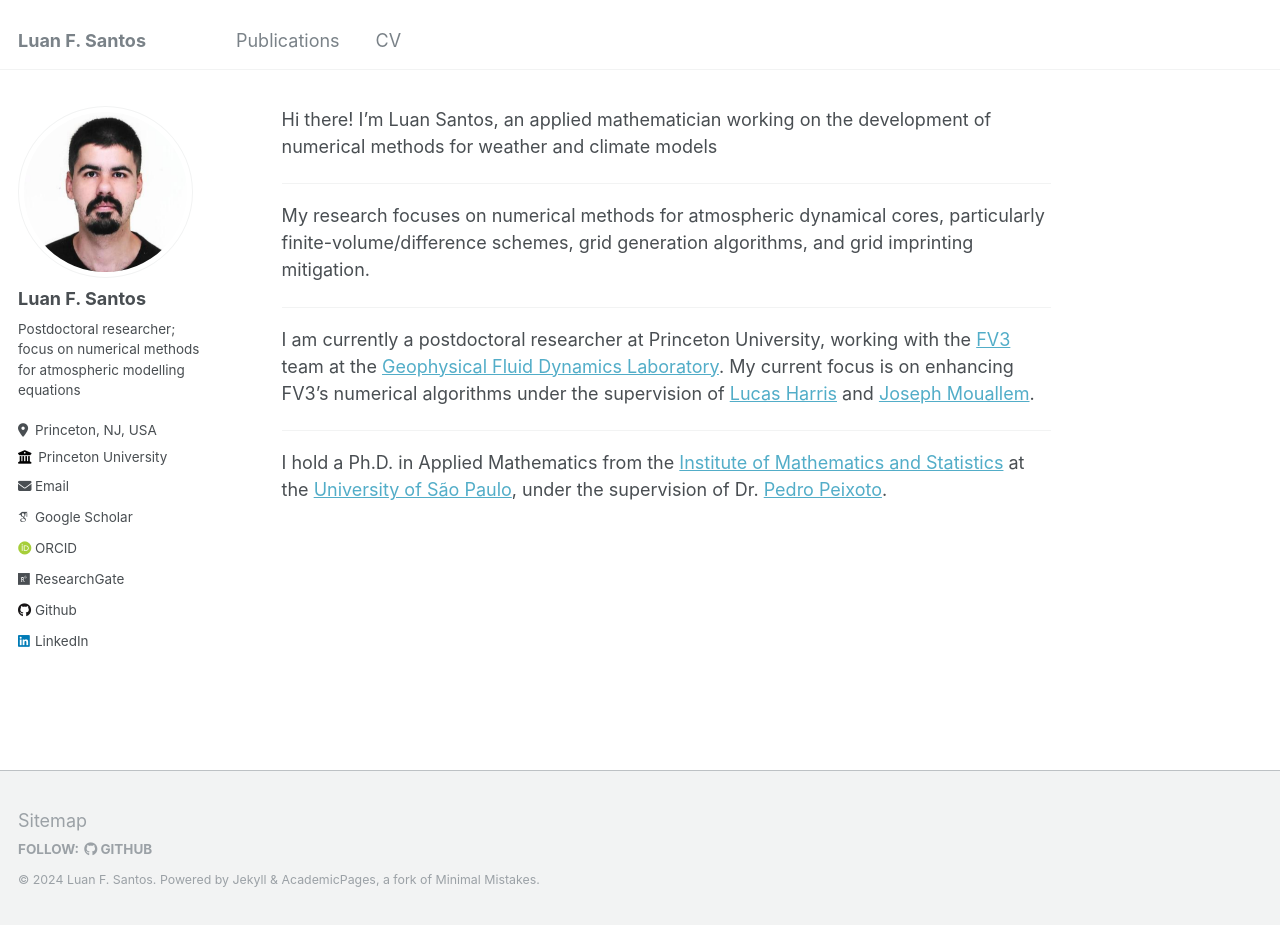
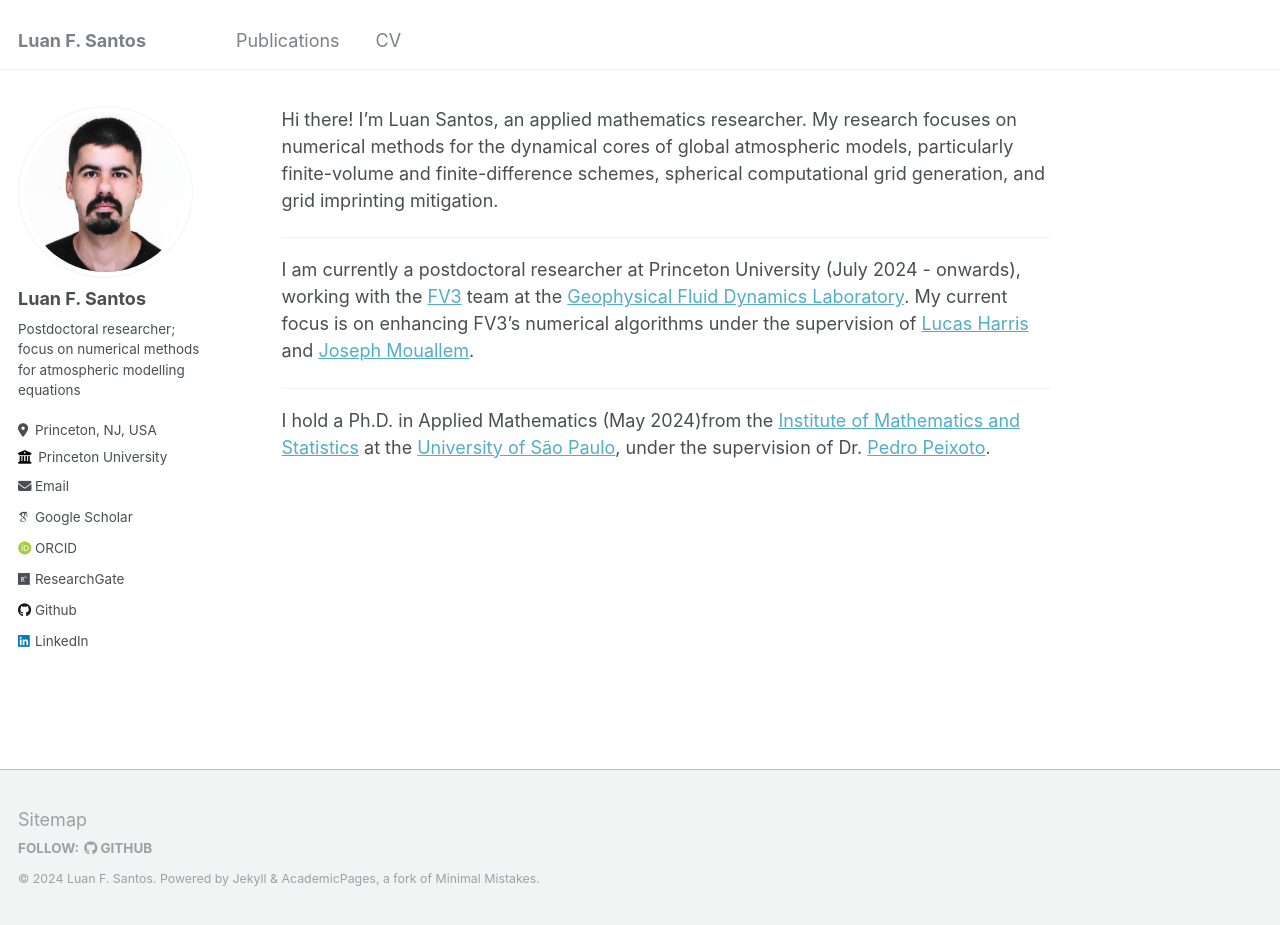
Before and after one commit to luanfs/luanfs.github.io, a Jekyll site: the page built from _pages/about.md, in a window 1280 px wide and 925 px high. Built offline with Jekyll 4.4.1, drawn with Linux system fonts in a browser that asks for light colours; some web fonts are replaced.

Commit message:
update cv and about.md

```diff
--- a/_pages/about.md
+++ b/_pages/about.md
@@ -7,17 +7,15 @@ redirect_from:
   - /about.html
 ---
 
-Hi there! I'm Luan Santos, an applied mathematician working on the development of numerical methods for weather and climate models
+Hi there! I'm Luan Santos, an applied mathematics researcher.
+My research focuses on numerical methods for the dynamical cores of global atmospheric models, particularly finite-volume and finite-difference schemes, spherical computational grid generation, and grid imprinting mitigation.
+
 
 ---
 
-My research focuses on numerical methods for atmospheric dynamical cores, particularly finite-volume/difference schemes, grid generation algorithms, and grid imprinting mitigation.
-
----
-
-I am currently a postdoctoral researcher at Princeton University, working with the [FV3](https://www.gfdl.noaa.gov/fv3/) team at the [Geophysical Fluid Dynamics Laboratory](https://www.gfdl.noaa.gov/).
+I am currently a postdoctoral researcher at Princeton University (July 2024 - onwards), working with the [FV3](https://www.gfdl.noaa.gov/fv3/) team at the [Geophysical Fluid Dynamics Laboratory](https://www.gfdl.noaa.gov/).
 My current focus is on enhancing FV3's numerical algorithms under the supervision of [Lucas Harris](https://www.gfdl.noaa.gov/lucas-harris-homepage/) and [Joseph Mouallem](https://www.gfdl.noaa.gov/joseph-mouallem/).
 
 ---
 
-I hold a Ph.D. in Applied Mathematics from the [Institute of Mathematics and Statistics](https://www.ime.usp.br/) at the [University of São Paulo](https://www.usp.br), under the supervision of Dr. [Pedro Peixoto](https://www.ime.usp.br/~pedrosp/).
+I hold a Ph.D. in Applied Mathematics (May 2024)from the [Institute of Mathematics and Statistics](https://www.ime.usp.br/) at the [University of São Paulo](https://www.usp.br), under the supervision of Dr. [Pedro Peixoto](https://www.ime.usp.br/~pedrosp/).
```
Also changed, not shown: 2 other files.
